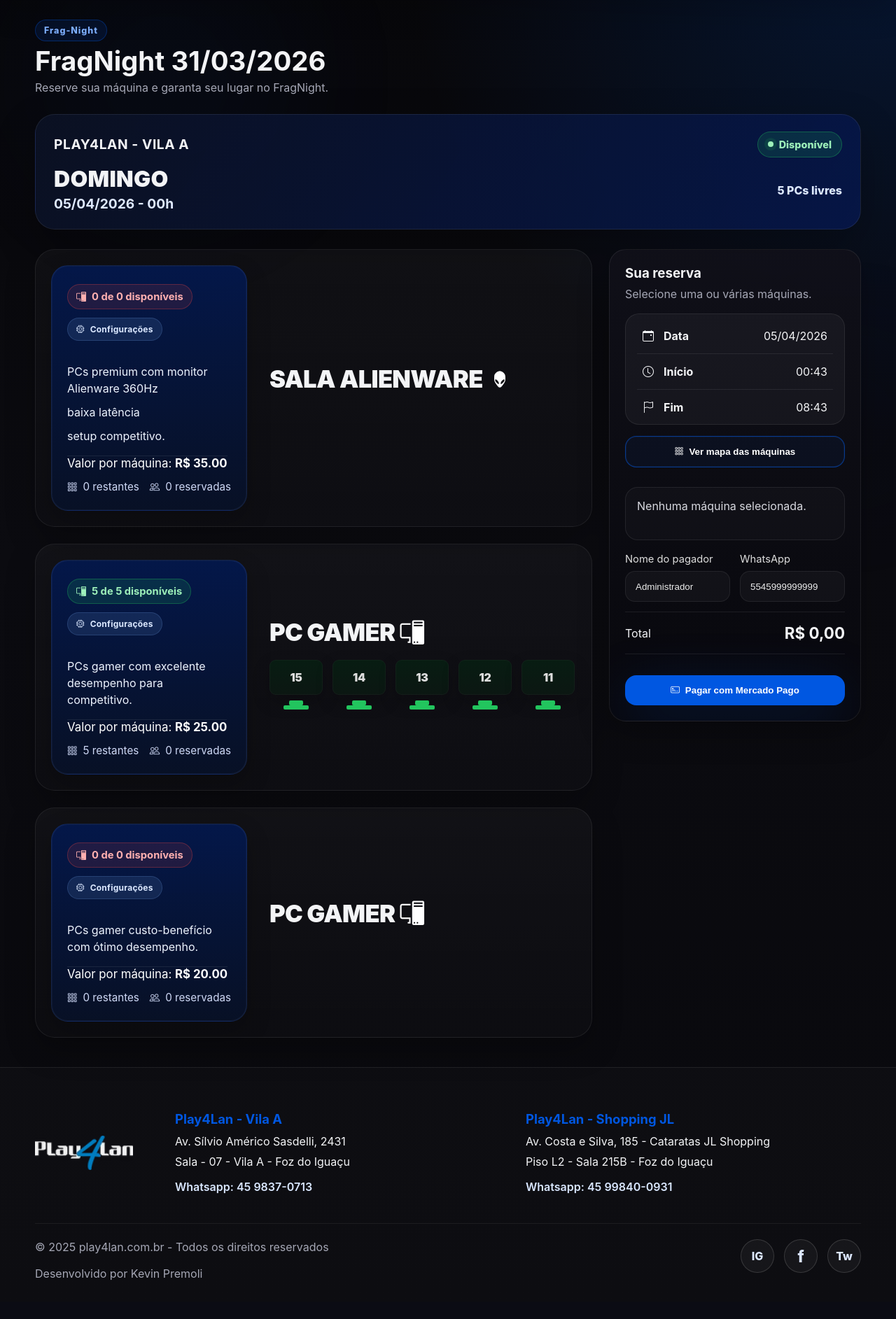
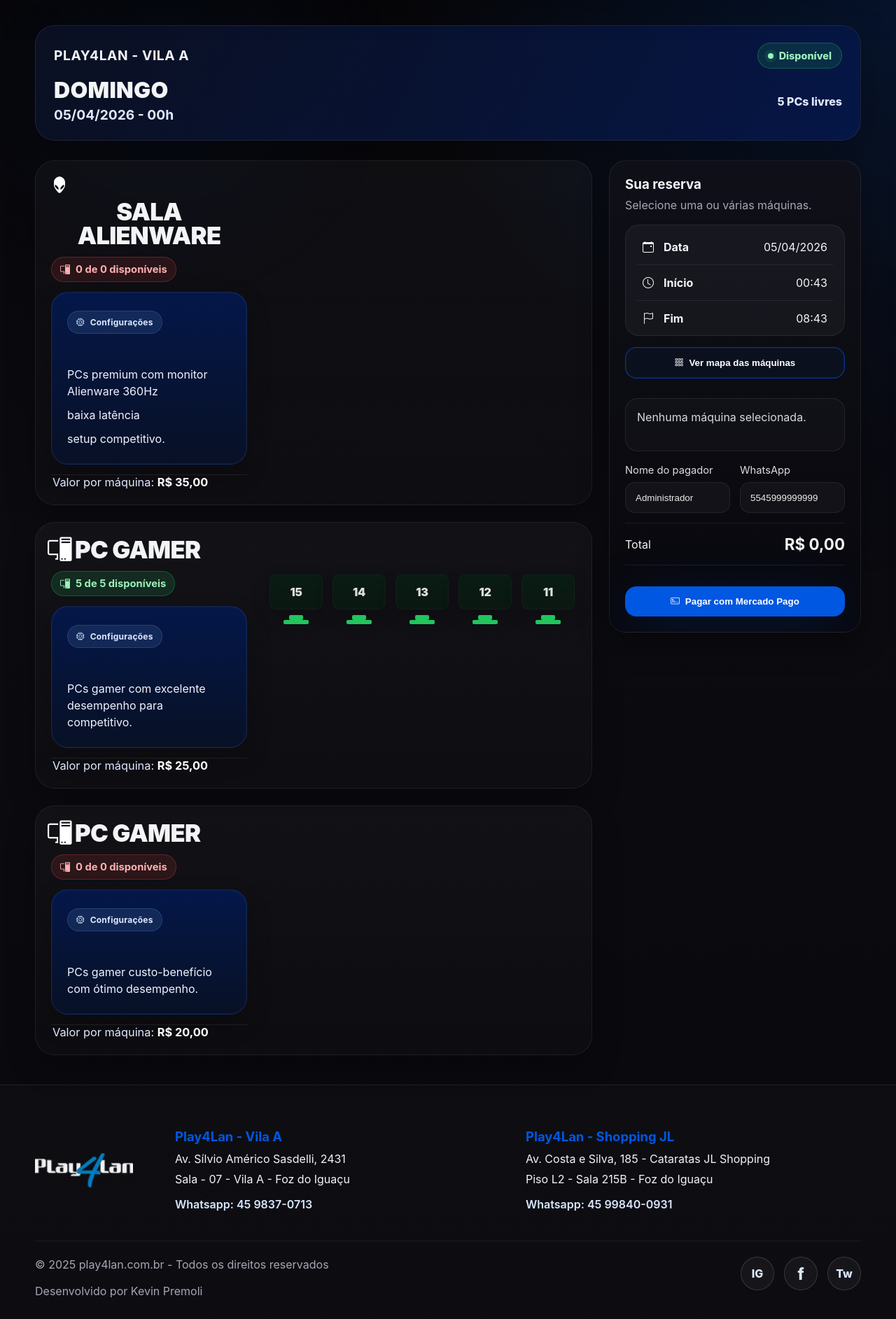
Before and after one commit to Hunter954/play4lanfragnight, a Flask app: page /evento/fragnight-31-03-2026 in a window 1280 px wide. Shown: the part 75-1960 px from the top of the page at 70% size. Before the commit the page ends 1905 px from the top, so only its background shows below. Run offline with Flask 3, Linux system fonts and the light colour scheme; a user stored in the database is signed in; data comes from the database, SQL or seed files in the repository; data that the repository does not hold is empty; parts of the project's set-up code (start-up, migrations or seed data) failed here and were passed over.

Commit message:
Add files via upload

```diff
--- a/app/__init__.py
+++ b/app/__init__.py
@@ -9,6 +9,17 @@ from werkzeug.security import generate_password_hash
 db = SQLAlchemy()
 login_manager = LoginManager()
 migrate = Migrate()
+
+
+def format_money_br(value):
+    try:
+        amount = float(value or 0)
+    except (TypeError, ValueError):
+        amount = 0.0
+    formatted = f"{amount:,.2f}"
+    formatted = formatted.replace(',', 'X').replace('.', ',').replace('X', '.')
+    return f"R$ {formatted}"
+
 
 
 def bootstrap_database():
@@ -67,6 +78,7 @@ def create_app():
     login_manager.init_app(app)
     login_manager.login_view = 'auth.login'
     migrate.init_app(app, db)
+    app.jinja_env.filters['money_br'] = format_money_br
 
     from .models import User
 
--- a/app/static/css/app.css
+++ b/app/static/css/app.css
@@ -958,3 +958,28 @@ input[readonly]{cursor:not-allowed;opacity:.92;background:rgba(255,255,255,.04)}
   .event-hero-summary-card__day{font-size:1.6rem}
   .event-hero-summary-card__datetime{font-size:1rem}
 }
+
+/* ===== Custom patch requested ===== */
+.hero-card-location{font-size:1.02rem !important;font-weight:500 !important;letter-spacing:.08em;color:#2f86ff !important}
+.user-menu__panel a:last-child{margin-top:4px;padding-top:14px;border-top:1px solid rgba(255,255,255,.08)}
+
+.section-event-detail .event-hero-summary-card{margin-top:8px}
+.section-event-detail .machine-sector-card{align-items:start}
+.section-event-detail .machine-sector-info{display:grid;gap:14px}
+.section-event-detail .machine-sector-header-outside{display:flex;align-items:center;justify-content:space-between;gap:14px;flex-wrap:wrap}
+.section-event-detail .machine-sector-header-outside .cinema-section-title{display:inline-flex;align-items:center;gap:10px;flex-wrap:wrap}
+.section-event-detail .machine-sector-header-outside__pill{flex:0 0 auto}
+.section-event-detail .section-spec-card__inner{gap:14px}
+.section-event-detail .section-mini-top{justify-content:flex-start}
+.section-event-detail .spec-price-outside{margin-top:0;padding-top:0;padding-left:2px;font-size:1.02rem;color:#dfe9ff}
+.section-event-detail .spec-price-outside strong{color:#fff}
+.section-event-detail .machine-sector-stage{padding-top:46px}
+.section-event-detail .sector-stage-heading{display:none}
+
+@media (max-width: 1180px){
+  .section-event-detail .machine-sector-stage{padding-top:0}
+}
+@media (max-width: 720px){
+  .section-event-detail .machine-sector-header-outside{align-items:flex-start;flex-direction:column}
+  .section-event-detail .machine-sector-header-outside .cinema-section-title{font-size:1.7rem}
+}
--- a/app/templates/admin/dashboard.html
+++ b/app/templates/admin/dashboard.html
@@ -14,7 +14,7 @@
   </article>
   <article class="glass-card">
     <h3>Receita aprovada</h3>
-    <div class="metric">R$ {{ '%.2f'|format(total_paid) }}</div>
+    <div class="metric">{{ total_paid|money_br }}</div>
   </article>
   <article class="glass-card">
     <h3>Últimas reservas</h3>
@@ -31,7 +31,7 @@
         <tr>
           <td>{{ item.event.title }}</td>
           <td>{{ item.user.name }}</td>
-          <td>R$ {{ '%.2f'|format(item.total_amount) }}</td>
+          <td>{{ item.total_amount|money_br }}</td>
           <td>{{ item.payment_status }}</td>
         </tr>
         {% else %}
--- a/app/templates/admin/event_groups.html
+++ b/app/templates/admin/event_groups.html
@@ -42,7 +42,7 @@
   <article class="glass-card">
     <div class="card-actions">
       <strong>{{ group.name }}</strong>
-      <span class="badge">R$ {{ '%.2f'|format(group.price) }}</span>
+      <span class="badge">{{ group.price|money_br }}</span>
     </div>
     <form method="post" class="admin-form compact-form">
       <input type="hidden" name="action" value="update_group">
@@ -95,7 +95,7 @@
             <div>{{ line }}</div>
             {% endfor %}
           </div>
-          <div class="spec-price">Valor: <strong>R$ {{ '%.2f'|format(section.group.price) }}</strong></div>
+          <div class="spec-price">Valor: <strong>{{ section.group.price|money_br }}</strong></div>
         </div>
       </div>
       <div class="section-machines-wrap">
--- a/app/templates/admin/sales.html
+++ b/app/templates/admin/sales.html
@@ -18,7 +18,7 @@
         <td>{{ reservation.payer_name or reservation.user.name }}</td>
         <td>{{ reservation.payer_phone or reservation.user.phone }}</td>
         <td>{% for item in reservation.items %}{{ item.machine.label }}{% if not loop.last %}, {% endif %}{% endfor %}</td>
-        <td>R$ {{ '%.2f'|format(reservation.total_amount) }}</td>
+        <td>{{ reservation.total_amount|money_br }}</td>
         <td>{{ reservation.payment_status }}</td>
         <td>{{ reservation.created_at.strftime('%d/%m/%Y %H:%M') }}</td>
       </tr>
--- a/app/templates/base.html
+++ b/app/templates/base.html
@@ -28,6 +28,7 @@
               {% if current_user.is_admin %}
               <a href="{{ url_for('admin.dashboard') }}"><i class="bi bi-grid-1x2"></i> Painel admin</a>
               {% endif %}
+              <a href="{{ url_for('auth.logout') }}"><i class="bi bi-box-arrow-right"></i> Sair</a>
             </div>
           </div>
         {% else %}
--- a/app/templates/site/event_detail.html
+++ b/app/templates/site/event_detail.html
@@ -3,14 +3,6 @@
 {% block content %}
 <section class="section event-page section-event-detail">
   <div class="container event-page-container page-shell">
-    <div class="section-header event-page-header">
-      <div>
-        <span class="eyebrow">Frag-Night</span>
-        <h1>{{ event.title }}</h1>
-        <p>{{ event.description }}</p>
-      </div>
-    </div>
-
     <div class="event-hero-summary-card">
       <div class="event-hero-summary-card__top">
         <strong>PLAY4LAN - VILA A</strong>
@@ -33,13 +25,20 @@
           {% for section in sections %}
           <section class="machine-sector-card machine-sector-card-{{ section.key }}">
             <div class="machine-sector-info">
+              <div class="machine-sector-header-outside">
+                <h3 class="cinema-section-title cinema-section-title--with-icon cinema-section-title--start">
+                  {% if section.key == 'sala_gamer' %}<span class="brand-icon brand-icon--white brand-icon--alienware brand-icon--lg"></span>{% elif section.key == 'fora_parede' %}<span class="brand-icon brand-icon--white brand-icon--dell brand-icon--lg"></span>{% else %}<i class="bi bi-pc-display brand-icon-fallback brand-icon-fallback--white brand-icon--lg"></i>{% endif %}
+                  <span class="cinema-section-title__text">{{ section.title }}</span>
+                </h3>
+                <span class="section-availability-pill machine-sector-header-outside__pill {{ 'is-sold-out' if section.available_count == 0 else '' }}">
+                  <i class="bi bi-pc-display"></i>
+                  {{ section.available_count }} de {{ section.total_count }} disponíveis
+                </span>
+              </div>
+
               <div class="section-spec-card desktop-spec-card">
                 <div class="section-spec-card__inner">
                   <div class="section-mini-top">
-                    <span class="section-availability-pill {{ 'is-sold-out' if section.available_count == 0 else '' }}">
-                      <i class="bi bi-pc-display"></i>
-                      {{ section.available_count }} de {{ section.total_count }} disponíveis
-                    </span>
                     <span class="config-label"><i class="bi bi-cpu"></i> Configurações</span>
                   </div>
                   <div class="spec-lines">
@@ -47,22 +46,14 @@
                     <div>{{ line }}</div>
                     {% endfor %}
                   </div>
-                  <div class="spec-footer-row">
-                    <div class="spec-price">Valor por máquina: <strong>R$ {{ '%.2f'|format(section.group.price) }}</strong></div>
-                    <div class="spec-reserved-count"><i class="bi bi-grid-3x3-gap"></i> {{ section.available_count }} restantes</div>
-                    <div class="spec-reserved-count"><i class="bi bi-people"></i> {{ section.reserved_count }} reservadas</div>
-                  </div>
                 </div>
               </div>
+
+              <div class="spec-price spec-price-outside">Valor por máquina: <strong>{{ section.group.price|money_br }}</strong></div>
             </div>
 
             <div class="machine-sector-stage">
-              <div class="sector-stage-heading">
-                <h3 class="cinema-section-title cinema-section-title--with-icon cinema-section-title--start">
-                  <span class="cinema-section-title__text">{{ section.title }}</span>
-                  {% if section.key == 'sala_gamer' %}<span class="brand-icon brand-icon--white brand-icon--alienware brand-icon--lg"></span>{% elif section.key == 'fora_parede' %}<span class="brand-icon brand-icon--white brand-icon--dell brand-icon--lg"></span>{% else %}<i class="bi bi-pc-display brand-icon-fallback brand-icon-fallback--white brand-icon--lg"></i>{% endif %}
-                </h3>
-                              </div>
+              <div class="sector-stage-heading"></div>
               <div class="cinema-machine-grid sector-grid-{{ section.key }}">
                 {% for machine in section.machines %}
                 {% set unavailable = machine.id in unavailable_machine_ids %}
@@ -75,7 +66,7 @@
                   <span class="machine-tooltip">
                     <strong><i class="bi bi-pc-display"></i> PC {{ machine.label }}</strong>
                     <span class="tooltip-lines">{{ section.specs_html|safe }}</span>
-                    <small>Valor: R$ {{ '%.2f'|format(section.group.price) }}</small>
+                    <small>Valor: {{ section.group.price|money_br }}</small>
                   </span>
                 </label>
                 {% endfor %}
--- a/app/templates/site/my_reservations.html
+++ b/app/templates/site/my_reservations.html
@@ -18,7 +18,7 @@
         </div>
         <p>Código: {{ reservation.code }}</p>
         <p>Máquinas: {% for item in reservation.items %}{{ item.machine.label }}{% if not loop.last %}, {% endif %}{% endfor %}</p>
-        <p>Total: R$ {{ '%.2f'|format(reservation.total_amount) }}</p>
+        <p>Total: {{ reservation.total_amount|money_br }}</p>
         <p>Comprador: {{ reservation.payer_name or reservation.user.name }}</p>
       </article>
       {% else %}
```
Also changed, not shown: app/templates/site/home.html (+4 -4 lines).
